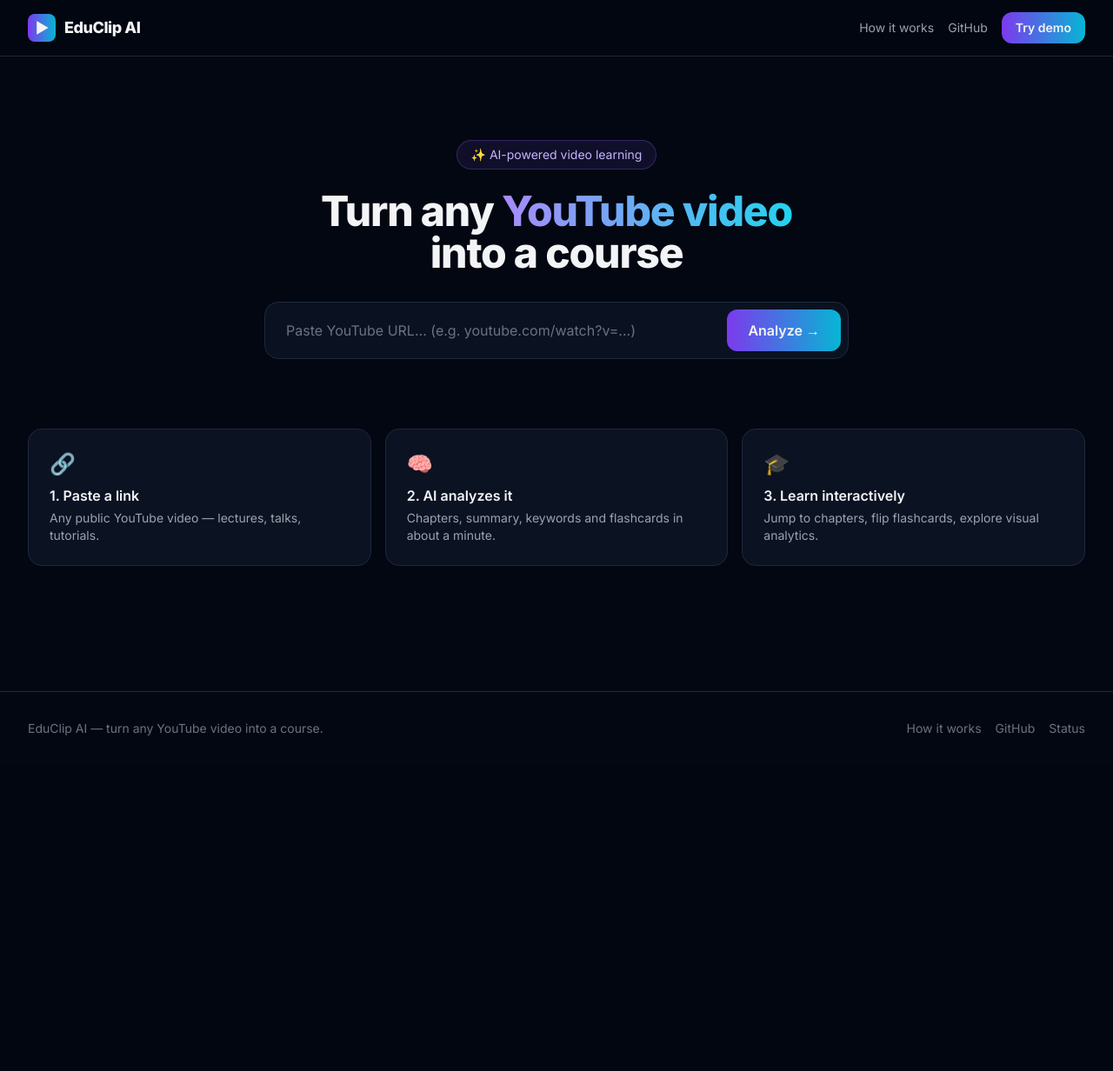
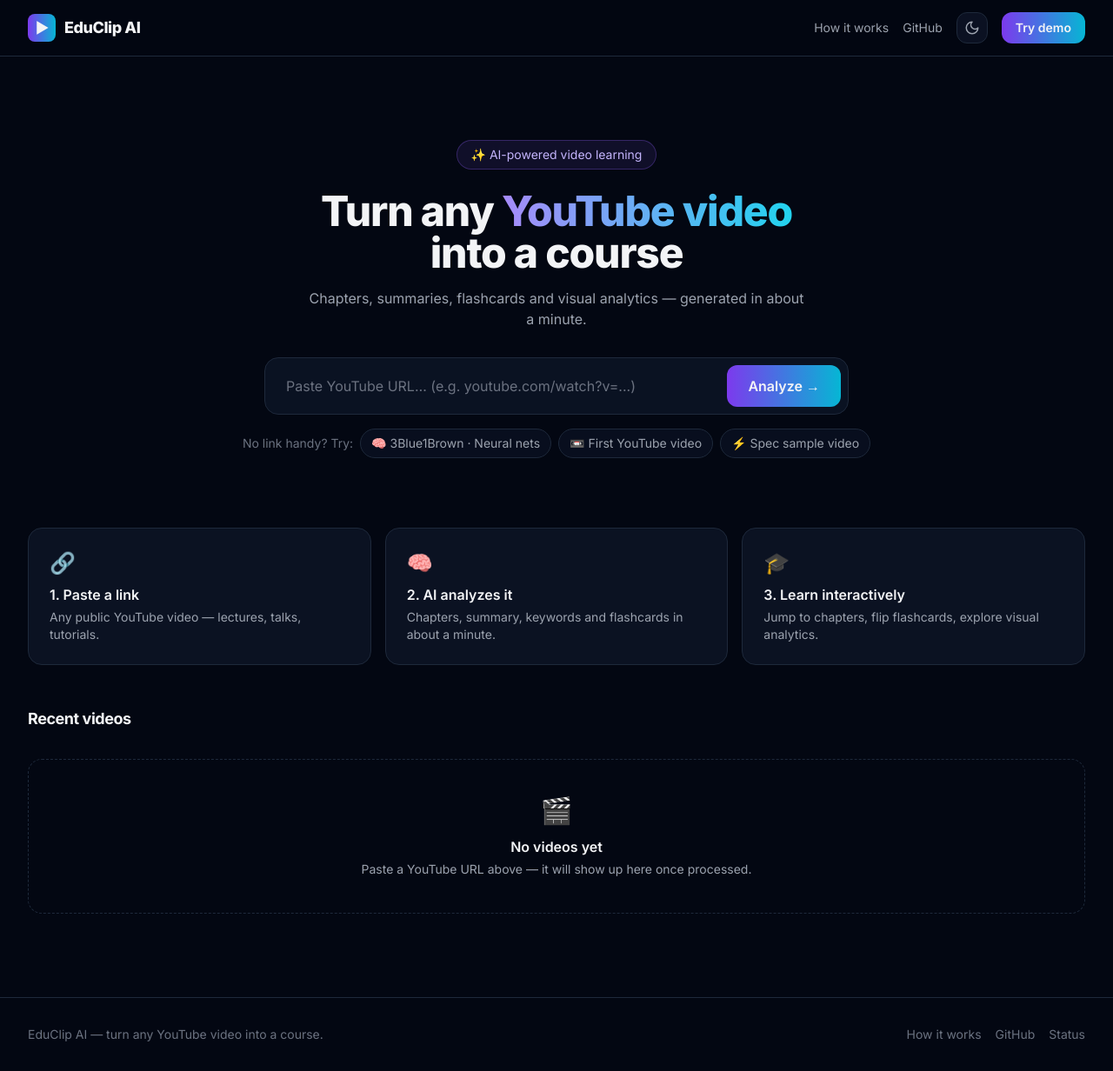
Before and after one commit to uzi612/EduClip, a Django app: template templates/index.html in a window 1280 px wide. Shown: the whole page at 87% size. Before the commit the page ends 846 px from the top, so only its background shows below. Run offline with Django 5.2, Linux system fonts and the light colour scheme; the template is opened without the code that fills it, so the values that code supplies are empty; style sheets or scripts are compiled from the project's sources; parts of the project's set-up code (start-up, migrations or seed data) failed here and were passed over.

Commit message:
[FRONTEND-01] Build navigation bar and URL input hero section (#31)
Sticky blurred nav with theme toggle; glassmorphism hero with inline URL validation, submit spinner, polling-driven progress bar; quick-try demo buttons; recent-videos grid with thumbnails and empty state. Wires TEMPLATES/STATICFILES_DIRS plus / route. Verified: manage.py check clean, GET / renders 200.

```diff
--- a/config/urls.py
+++ b/config/urls.py
@@ -1,6 +1,8 @@
-"""Root URLconf (SETUP-01)."""
+"""Root URLconf (SETUP-01 + FRONTEND-01 landing)."""
 from django.urls import include, path
+from django.views.generic import TemplateView
 
 urlpatterns = [
+    path("", TemplateView.as_view(template_name="index.html"), name="home"),
     path("api/v1/", include("apps.api_v1.urls")),
 ]
--- /dev/null
+++ b/static/js/landing.js
@@ -0,0 +1,245 @@
+/* static/js/landing.js — intake validation, submit → poll → redirect, recent grid.
+   Depends on static/js/api.js (api, showToast). */
+
+(function () {
+  "use strict";
+
+  var YOUTUBE_RE = /(?:v=|youtu\.be\/|shorts\/)([A-Za-z0-9_-]{11})/;
+  var POLL_MS = 3000;
+  var POLL_MAX = 100; // ~5 minutes
+
+  var LABELS = {
+    queued: "Queued…",
+    processing: "Fetching transcript…",
+    analyzing: "Analyzing with AI…",
+    ready: "Ready!",
+  };
+
+  function $(id) {
+    return document.getElementById(id);
+  }
+
+  function esc(s) {
+    return String(s == null ? "" : s)
+      .replace(/&/g, "&amp;")
+      .replace(/</g, "&lt;")
+      .replace(/>/g, "&gt;")
+      .replace(/"/g, "&quot;")
+      .replace(/'/g, "&#39;");
+  }
+
+  function fmtDur(sec) {
+    sec = Math.max(0, Math.floor(Number(sec) || 0));
+    var m = Math.floor(sec / 60);
+    var s = sec % 60;
+    return m + ":" + String(s).padStart(2, "0");
+  }
+
+  function extractId(url) {
+    var m = YOUTUBE_RE.exec(url || "");
+    return m ? m[1] : null;
+  }
+
+  /* ---------- intake ---------- */
+
+  var form = $("intakeForm");
+  var input = $("youtubeUrl");
+  var urlError = $("urlError");
+  var submitBtn = $("submitBtn");
+  var submitLabel = $("submitLabel");
+  var submitSpinner = $("submitSpinner");
+  var progressWrap = $("progressWrap");
+  var progressLabel = $("progressLabel");
+  var progressPct = $("progressPct");
+  var progressBar = $("progressBar");
+
+  function showError(msg) {
+    if (!urlError) return;
+    urlError.textContent = msg;
+    urlError.classList.remove("hidden");
+    if (input) {
+      input.setAttribute("aria-invalid", "true");
+      input.focus();
+    }
+  }
+
+  function clearError() {
+    if (urlError) {
+      urlError.textContent = "";
+      urlError.classList.add("hidden");
+    }
+    if (input) input.removeAttribute("aria-invalid");
+  }
+
+  function setBusy(busy) {
+    if (submitBtn) submitBtn.disabled = busy;
+    if (submitLabel) submitLabel.classList.toggle("hidden", busy);
+    if (submitSpinner) {
+      submitSpinner.classList.toggle("hidden", !busy);
+      submitSpinner.classList.toggle("inline-flex", busy);
+    }
+  }
+
+  function setProgress(status, progress) {
+    var pct = Math.round(Math.max(0, Math.min(1, Number(progress) || 0)) * 100);
+    if (progressWrap) progressWrap.classList.remove("hidden");
+    if (progressLabel) progressLabel.textContent = LABELS[status] || status;
+    if (progressPct) progressPct.textContent = pct + "%";
+    if (progressBar) progressBar.style.width = pct + "%";
+  }
+
+  function resetProgress() {
+    if (progressWrap) progressWrap.classList.add("hidden");
+    if (progressBar) progressBar.style.width = "0%";
+  }
+
+  function pollUntilReady(videoId, attempt) {
+    attempt = attempt || 0;
+    return api
+      .get("/video/" + videoId + "/")
+      .then(function (data) {
+        if (data.status === "ready") {
+          setProgress("ready", 1);
+          window.location.href = "/watch/" + data.video_id + "/";
+          return;
+        }
+        if (data.status === "failed") {
+          var msg =
+            (data.error && data.error.message) || "Processing failed. Please try another video.";
+          throw new Error(msg);
+        }
+        if (attempt >= POLL_MAX) throw new Error("Timed out — the video is taking too long. Try again later.");
+        setProgress(data.status, data.progress);
+        return new Promise(function (resolve) {
+          setTimeout(function () {
+            resolve(pollUntilReady(videoId, attempt + 1));
+          }, POLL_MS);
+        });
+      });
+  }
+
+  function onSubmit(e) {
+    e.preventDefault();
+    clearError();
+    var url = (input.value || "").trim();
+    if (url.length > 500) {
+      showError("URL is too long (max 500 characters).");
+      return;
+    }
+    if (!extractId(url)) {
+      showError("Not a valid YouTube URL. Expected youtube.com/watch?v=... or youtu.be/...");
+      return;
+    }
+    setBusy(true);
+    setProgress("processing", 0.05);
+    api
+      .post("/process-video", { youtube_url: url })
+      .then(function (data) {
+        if (data.status === "ready") {
+          setProgress("ready", 1);
+          window.location.href = "/watch/" + data.video_id + "/";
+          return;
+        }
+        return pollUntilReady(data.video_id, 0);
+      })
+      .catch(function (err) {
+        resetProgress();
+        showToast(err.message || "Something went wrong.", "error");
+      })
+      .then(function () {
+        setBusy(false);
+      });
+  }
+
+  if (form) {
+    form.addEventListener("submit", onSubmit);
+    if (input) input.addEventListener("input", clearError);
+  }
+
+  document.addEventListener("click", function (e) {
+    var btn = e.target.closest("[data-demo]");
+    if (!btn || !input || !form) return;
+    input.value = btn.getAttribute("data-demo");
+    clearError();
+    input.focus();
+  });
+
+  /* ---------- recent grid ---------- */
+
+  var STATUS_BADGE = {
+    ready: "bg-emerald-500/15 text-emerald-300 border-emerald-500/30",
+    processing: "bg-amber-500/15 text-amber-300 border-amber-500/30",
+    analyzing: "bg-amber-500/15 text-amber-300 border-amber-500/30",
+    queued: "bg-slate-500/15 text-slate-300 border-slate-500/30",
+    failed: "bg-red-500/15 text-red-300 border-red-500/30",
+  };
+
+  function skeletonHTML() {
+    var out = "";
+    for (var i = 0; i < 6; i++) {
+      out +=
+        '<div class="rounded-2xl border border-slate-800 bg-slate-900/50 overflow-hidden">' +
+        '<div class="aspect-video animate-pulse bg-slate-800"></div>' +
+        '<div class="p-4 space-y-2"><div class="h-4 rounded animate-pulse bg-slate-800"></div>' +
+        '<div class="h-3 w-2/3 rounded animate-pulse bg-slate-800"></div></div></div>';
+    }
+    return out;
+  }
+
+  function cardHTML(v) {
+    var badge = STATUS_BADGE[v.status] || STATUS_BADGE.queued;
+    var thumb =
+      v.thumbnail ||
+      (v.youtube_id ? "https://i.ytimg.com/vi/" + v.youtube_id + "/hqdefault.jpg" : "");
+    return (
+      '<a href="/watch/' + esc(v.video_id) + '/" class="group rounded-2xl border border-slate-800 bg-slate-900/50 overflow-hidden hover:border-violet-500/50 transition">' +
+      '<div class="relative aspect-video bg-black">' +
+      (thumb
+        ? '<img src="' + esc(thumb) + '" alt="" loading="lazy" class="w-full h-full object-cover group-hover:opacity-90 transition" />'
+        : "") +
+      '<span class="absolute bottom-2 right-2 px-1.5 py-0.5 rounded-md bg-black/70 text-xs font-mono text-gray-200">' +
+      esc(fmtDur(v.duration_sec)) +
+      "</span></div>" +
+      '<div class="p-4"><p class="font-semibold line-clamp-2 group-hover:text-violet-300 transition">' +
+      esc(v.title || "Untitled video") +
+      "</p>" +
+      '<div class="mt-2"><span class="inline-block px-2 py-0.5 rounded-full border text-xs ' + badge + '">' +
+      esc(v.status || "queued") +
+      "</span></div></div></a>"
+    );
+  }
+
+  function loadRecent() {
+    var grid = $("recentGrid");
+    var empty = $("recentEmpty");
+    var count = $("recentCount");
+    if (!grid) return;
+    grid.innerHTML = skeletonHTML();
+    api
+      .get("/videos/?page=1&page_size=9")
+      .then(function (data) {
+        var items = (data && data.items) || [];
+        if (!items.length) {
+          grid.innerHTML = "";
+          if (empty) empty.classList.remove("hidden");
+          if (count) count.textContent = "";
+          return;
+        }
+        if (empty) empty.classList.add("hidden");
+        grid.innerHTML = items.map(cardHTML).join("");
+        if (count) count.textContent = items.length + " shown";
+      })
+      .catch(function () {
+        // List endpoint not implemented yet (backend A4) — show empty state, not an error.
+        grid.innerHTML = "";
+        if (empty) empty.classList.remove("hidden");
+        if (count) count.textContent = "";
+      });
+  }
+
+  if (document.readyState === "loading") {
+    document.addEventListener("DOMContentLoaded", loadRecent);
+  } else {
+    loadRecent();
+  }
+})();
--- /dev/null
+++ b/static/js/theme.js
@@ -0,0 +1,38 @@
+/* static/js/theme.js — light/dark toggle. Dark is the default (v1); preference persists. */
+
+(function () {
+  const KEY = "educlip-theme";
+
+  function isLight() {
+    try {
+      return localStorage.getItem(KEY) === "light";
+    } catch (_) {
+      return false;
+    }
+  }
+
+  function paint() {
+    const light = isLight();
+    document.documentElement.classList.toggle("dark", !light);
+    const btn = document.getElementById("themeToggle");
+    const moon = document.getElementById("iconMoon");
+    const sun = document.getElementById("iconSun");
+    if (btn) btn.setAttribute("aria-pressed", String(light));
+    if (moon) moon.classList.toggle("hidden", light);
+    if (sun) sun.classList.toggle("hidden", !light);
+  }
+
+  document.addEventListener("click", (e) => {
+    if (!e.target.closest("#themeToggle")) return;
+    try {
+      localStorage.setItem(KEY, isLight() ? "dark" : "light");
+    } catch (_) {
+      /* private mode: session-only toggle */
+      document.documentElement.classList.toggle("dark");
+      return;
+    }
+    paint();
+  });
+
+  paint();
+})();
--- a/templates/base.html
+++ b/templates/base.html
@@ -6,6 +6,15 @@
   <meta name="viewport" content="width=device-width, initial-scale=1.0" />
   <meta name="description" content="EduClip AI — Turn any YouTube video into an interactive course." />
   <title>{% block title %}EduClip AI{% endblock %}</title>
+
+  <!-- Theme: dark is default (v1); restore saved preference before paint to avoid FOUC -->
+  <script>
+    try {
+      if (localStorage.getItem("educlip-theme") === "light") {
+        document.documentElement.classList.remove("dark");
+      }
+    } catch (e) { /* private mode: stay dark */ }
+  </script>
 
   <!-- Fonts: Inter (display/body) + JetBrains Mono (timestamps/IDs) -->
   <link rel="preconnect" href="https://fonts.googleapis.com" />
@@ -31,6 +40,7 @@
   {% include "partials/footer.html" %}
   {% include "partials/toast.html" %}
   <script src="{% static 'js/api.js' %}"></script>
+  <script src="{% static 'js/theme.js' %}"></script>
   {% block scripts %}{% endblock %}
 </body>
 </html>
--- a/templates/index.html
+++ b/templates/index.html
@@ -1,4 +1,5 @@
 {% extends "base.html" %}
+{% load static %}
 {% block title %}EduClip AI — Turn any YouTube video into a course{% endblock %}
 
 {% block content %}
@@ -9,19 +10,43 @@
   <h1 class="mt-6 text-5xl font-extrabold tracking-tight">
     Turn any <span class="bg-gradient-to-r from-violet-400 to-cyan-400 bg-clip-text text-transparent">YouTube video</span><br />into a course
   </h1>
-  <form id="intakeForm" class="mt-8 max-w-2xl mx-auto flex gap-2 p-2 rounded-2xl border border-slate-800 bg-slate-900/70">
+  <p class="mt-4 text-gray-400 max-w-xl mx-auto">Chapters, summaries, flashcards and visual analytics — generated in about a minute.</p>
+
+  <form id="intakeForm" class="mt-8 max-w-2xl mx-auto flex gap-2 p-2 rounded-2xl border border-slate-800 bg-slate-900/70" novalidate>
     <input
       id="youtubeUrl"
+      name="youtube_url"
       type="url"
       required
+      maxlength="500"
+      autocomplete="off"
+      spellcheck="false"
       placeholder="Paste YouTube URL… (e.g. youtube.com/watch?v=...)"
+      aria-describedby="urlError"
       class="flex-1 min-w-0 bg-transparent px-4 py-3 outline-none placeholder:text-gray-500"
     />
-    <button class="px-6 py-3 rounded-xl font-semibold bg-gradient-to-r from-violet-600 to-cyan-500 hover:opacity-90 transition whitespace-nowrap">
-      Analyze →
+    <button
+      id="submitBtn"
+      type="submit"
+      class="px-6 py-3 rounded-xl font-semibold bg-gradient-to-r from-violet-600 to-cyan-500 hover:opacity-90 transition whitespace-nowrap disabled:opacity-60"
+    >
+      <span id="submitLabel">Analyze →</span>
+      <span id="submitSpinner" class="hidden items-center gap-2">
+        <svg class="animate-spin" width="18" height="18" viewBox="0 0 24 24" fill="none" aria-hidden="true"><circle class="opacity-25" cx="12" cy="12" r="10" stroke="currentColor" stroke-width="4"/><path class="opacity-90" fill="currentColor" d="M4 12a8 8 0 0 1 8-8v4a4 4 0 0 0-4 4H4z"/></svg>
+        Working…
+      </span>
     </button>
   </form>
-  <div id="progressWrap" class="hidden mt-6 max-w-2xl mx-auto">
+  <p id="urlError" class="hidden mt-3 text-sm text-red-400 max-w-2xl mx-auto text-left" role="alert"></p>
+
+  <div class="mt-4 flex flex-wrap items-center justify-center gap-2 text-sm">
+    <span class="text-gray-500">No link handy? Try:</span>
+    <button type="button" data-demo="https://www.youtube.com/watch?v=aircAruvnKk" class="demo-btn px-3 py-1.5 rounded-full border border-slate-800 bg-slate-900/50 text-gray-400 hover:text-gray-100 hover:border-violet-500/50 transition">🧠 3Blue1Brown · Neural nets</button>
+    <button type="button" data-demo="https://www.youtube.com/watch?v=jNQXAC9IVRw" class="demo-btn px-3 py-1.5 rounded-full border border-slate-800 bg-slate-900/50 text-gray-400 hover:text-gray-100 hover:border-violet-500/50 transition">📼 First YouTube video</button>
+    <button type="button" data-demo="https://www.youtube.com/watch?v=dQw4w9WgXcQ" class="demo-btn px-3 py-1.5 rounded-full border border-slate-800 bg-slate-900/50 text-gray-400 hover:text-gray-100 hover:border-violet-500/50 transition">⚡ Spec sample video</button>
+  </div>
+
+  <div id="progressWrap" class="hidden mt-6 max-w-2xl mx-auto" aria-live="polite">
     <div class="flex justify-between text-sm text-gray-400"><span id="progressLabel">Fetching transcript…</span><span id="progressPct" class="font-mono">5%</span></div>
     <div class="h-2 mt-2 rounded-full bg-slate-800 overflow-hidden">
       <div id="progressBar" class="h-full w-0 bg-gradient-to-r from-violet-500 to-cyan-400 transition-all duration-500"></div>
@@ -47,5 +72,20 @@
   </div>
 </section>
 
-<section id="recentGrid" class="grid sm:grid-cols-2 lg:grid-cols-3 gap-6 mt-12" aria-label="Recent videos"></section>
+<section class="mt-12" aria-label="Recent videos">
+  <div class="flex items-center justify-between">
+    <h2 class="text-lg font-bold tracking-tight">Recent videos</h2>
+    <span id="recentCount" class="text-xs font-mono text-gray-500"></span>
+  </div>
+  <div id="recentGrid" class="grid sm:grid-cols-2 lg:grid-cols-3 gap-6 mt-4"></div>
+  <div id="recentEmpty" class="hidden mt-4 rounded-2xl border border-dashed border-slate-800 p-10 text-center">
+    <div class="text-3xl">🎬</div>
+    <p class="mt-3 font-semibold">No videos yet</p>
+    <p class="mt-1 text-sm text-gray-400">Paste a YouTube URL above — it will show up here once processed.</p>
+  </div>
+</section>
 {% endblock %}
+
+{% block scripts %}
+<script src="{% static 'js/landing.js' %}"></script>
+{% endblock %}
--- a/templates/partials/navbar.html
+++ b/templates/partials/navbar.html
@@ -12,6 +12,16 @@
         rel="noopener"
         class="hidden sm:inline text-sm text-gray-400 hover:text-gray-100 transition"
       >GitHub</a>
+      <button
+        id="themeToggle"
+        type="button"
+        aria-label="Toggle light and dark theme"
+        aria-pressed="false"
+        class="grid place-items-center w-9 h-9 rounded-xl border border-slate-800 bg-slate-900/70 text-gray-400 hover:text-gray-100 hover:border-violet-500/50 transition"
+      >
+        <svg id="iconMoon" xmlns="http://www.w3.org/2000/svg" width="18" height="18" viewBox="0 0 24 24" fill="none" stroke="currentColor" stroke-width="2" stroke-linecap="round" stroke-linejoin="round" aria-hidden="true"><path d="M12 3a6 6 0 0 0 9 9 9 9 0 1 1-9-9Z"/></svg>
+        <svg id="iconSun" class="hidden" xmlns="http://www.w3.org/2000/svg" width="18" height="18" viewBox="0 0 24 24" fill="none" stroke="currentColor" stroke-width="2" stroke-linecap="round" stroke-linejoin="round" aria-hidden="true"><circle cx="12" cy="12" r="4"/><path d="M12 2v2M12 20v2M4.9 4.9l1.4 1.4M17.7 17.7l1.4 1.4M2 12h2M20 12h2M4.9 19.1l1.4-1.4M17.7 6.3l1.4-1.4"/></svg>
+      </button>
       <a
         href="/#intake"
         class="px-4 py-2 rounded-xl text-sm font-semibold bg-gradient-to-r from-violet-600 to-cyan-500 hover:opacity-90 transition"
```
Also changed, not shown: config/settings/base.py (+15 -0 lines), static/css/base.css (+43 -0 lines).
